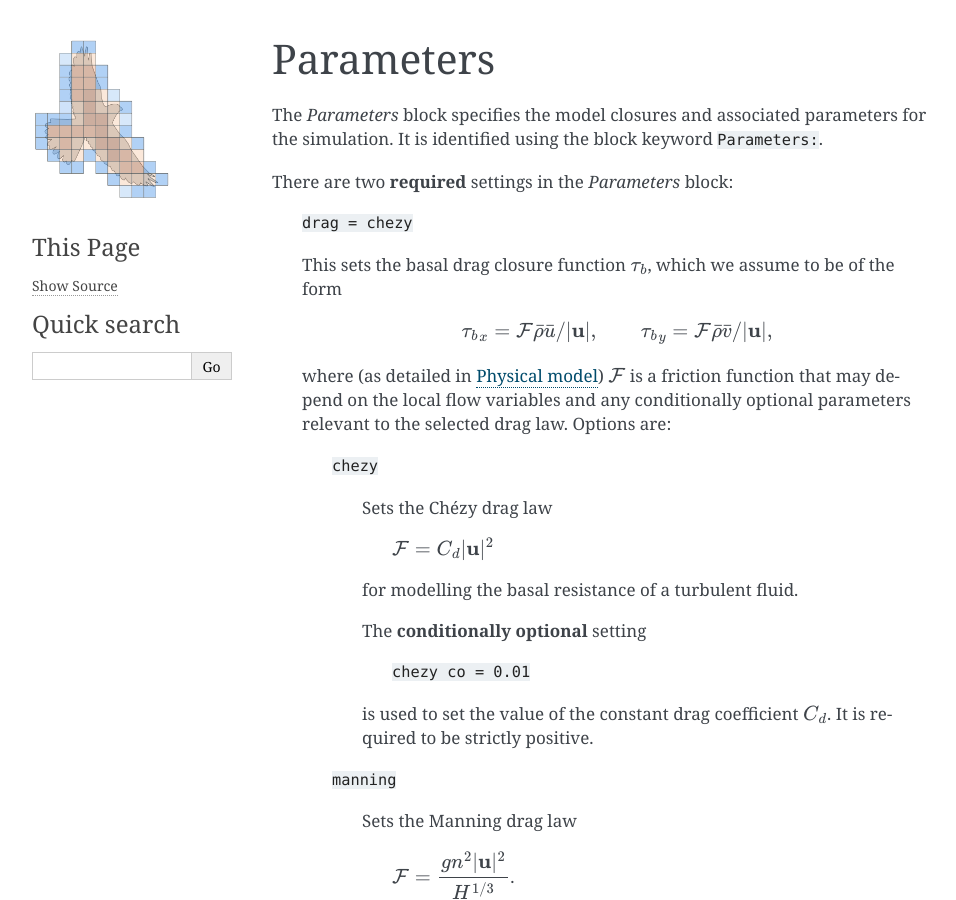
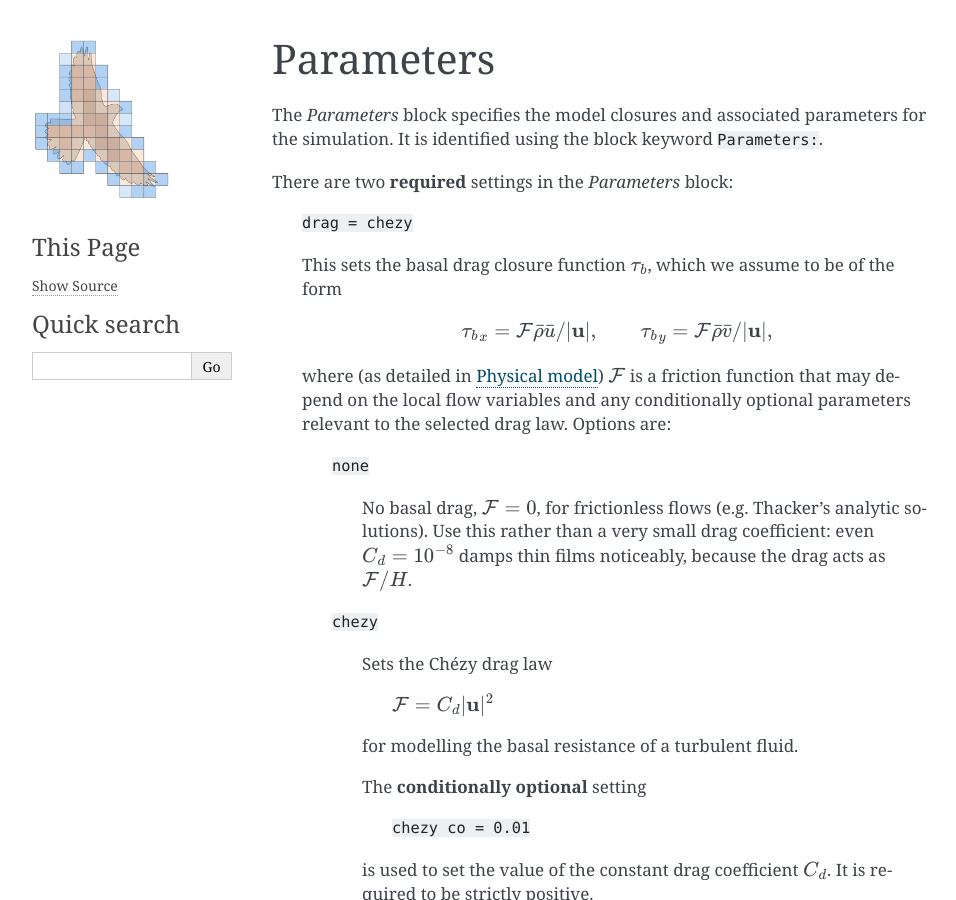
Before and after one commit to jakelangham/kestrel, a Sphinx documentation site: the page built from docs/source/settings_and_parameters/parameters.rst, in a window 1280 px wide and 900 px high. Shown: the whole window, without its empty margins (148-1104 px from the left). Built offline with Sphinx 7.4.7, drawn with Linux system fonts in a browser that asks for light colours.

Commit message:
Add Drag = None for frictionless flows
Frictionless inputs (e.g. Thacker's solutions) had to use Chezy drag with
Cd = 1e-8, since Chezy Co must be positive. That is not negligible in thin
films, where the drag acts as F/H: on rough 2D terrain, runs with true zero
drag take up to 18% more steps than with 1e-8.

NoDrag is a separate closure, so Chezy keeps its Cd > 0 check and a zero
coefficient can't be set by mistake. RunInfo.txt records Drag = None.

Co-Authored-By: Claude Opus 5.5 <noreply@anthropic.com>

```diff
--- a/docs/source/settings_and_parameters/parameters.rst
+++ b/docs/source/settings_and_parameters/parameters.rst
@@ -20,6 +20,13 @@ There are two **required** settings in the *Parameters* block:
     :ref:`physical_model`) :math:`\mathcal{F}` is a friction function that may
     depend on the local flow variables and any conditionally optional parameters
     relevant to the selected drag law. Options are:
+
+        :code:`none`
+
+            No basal drag, :math:`\mathcal{F} = 0`, for frictionless flows
+            (e.g. Thacker's analytic solutions). Use this rather than a very
+            small drag coefficient: even :math:`C_d = 10^{-8}` damps thin films
+            noticeably, because the drag acts as :math:`\mathcal{F}/H`.
 
         :code:`chezy`
 
```
Also changed, not shown: 3 other files.
